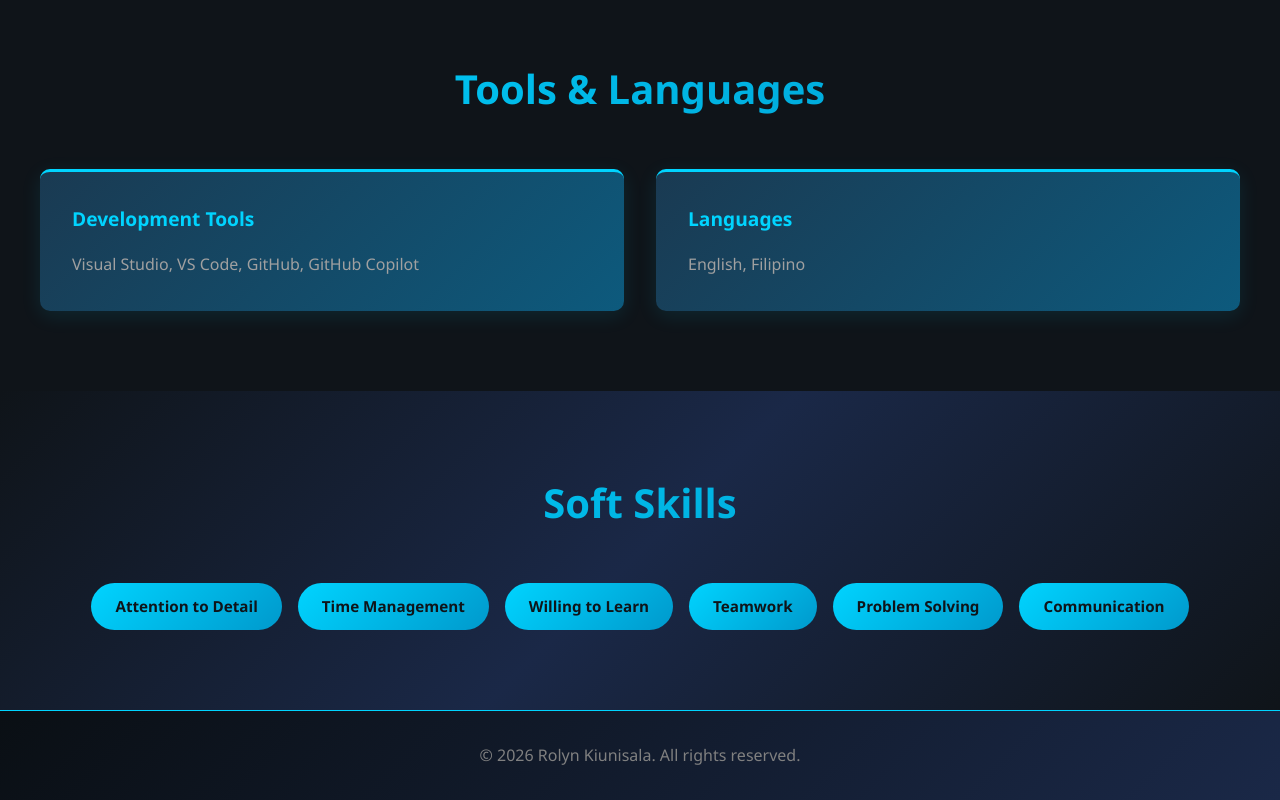
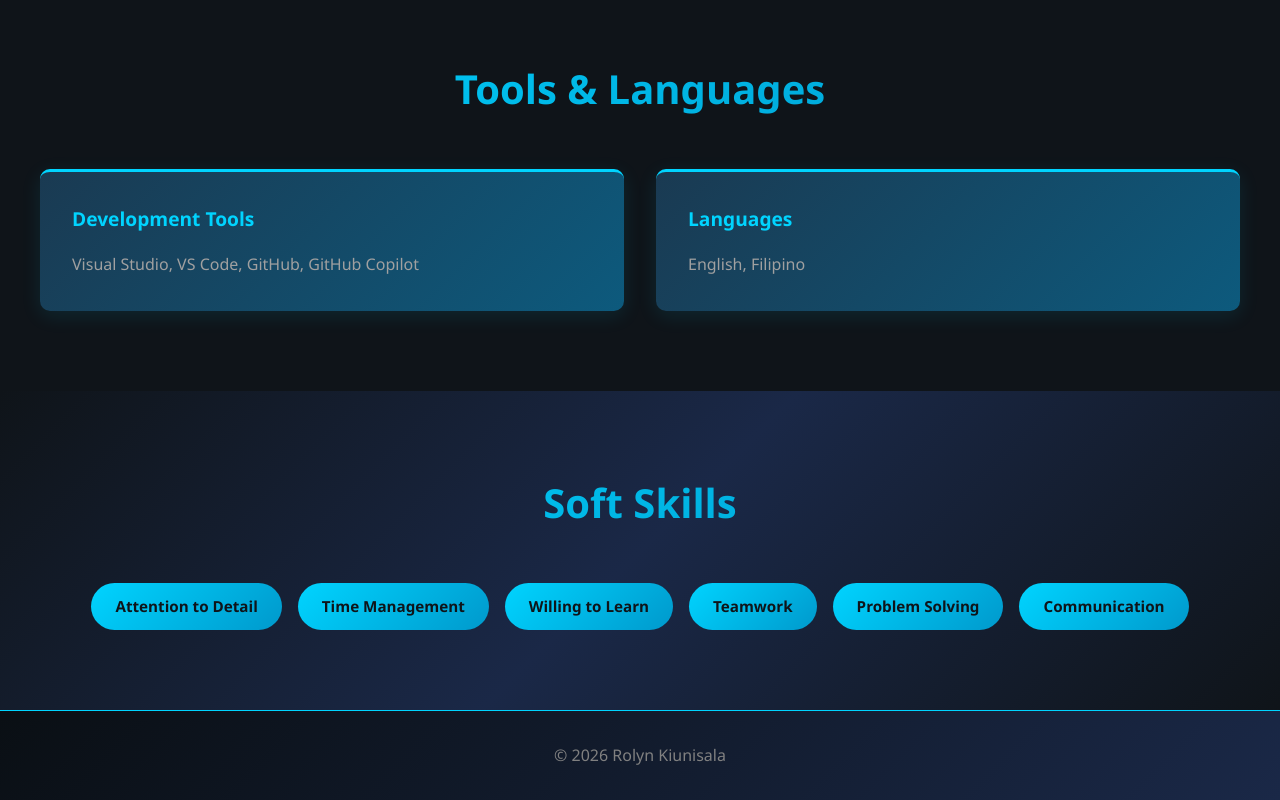
Before and after one commit to FortunePages/MyPortfolio, a plain HTML site: page index.html in a window 1280 px wide. Shown: the part 2731-3531 px from the top of the page. Drawn offline with nearby package versions, Linux system fonts and the light colour scheme.

Commit message:
Update footer copyright text

```diff
--- a/index.html
+++ b/index.html
@@ -144,7 +144,7 @@
     </section>
 
     <footer>
-        <p>&copy; 2026 Rolyn Kiunisala. All rights reserved.</p>
+        <p>&copy; 2026 Rolyn Kiunisala</p>
     </footer>
 </body>
 </html>
```
